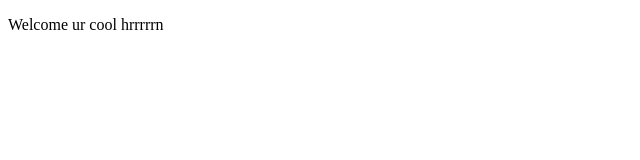
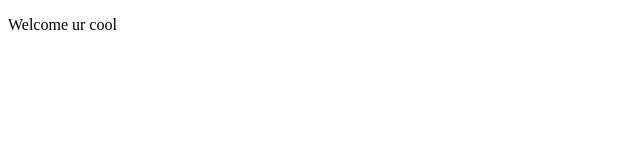
Before and after one commit to 19546/Cameron-3I, a plain HTML site: page index.html in a window 1280 px wide. Shown: the full height of the page, 0-640 px from the left. Drawn offline with Linux system fonts and the light colour scheme.

Commit message:
Update index.html

```diff
--- a/index.html
+++ b/index.html
@@ -10,8 +10,6 @@
 	Welcome
 
 	ur cool
-
-	hrrrrrn
 	</p>
 	</body>
 </html>
```
